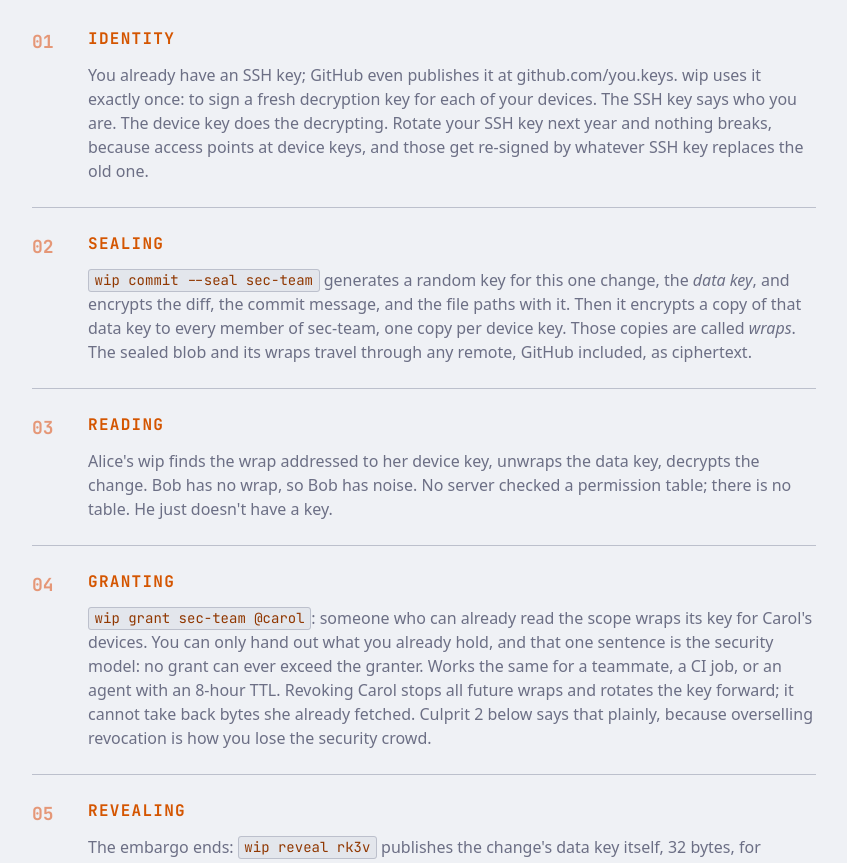
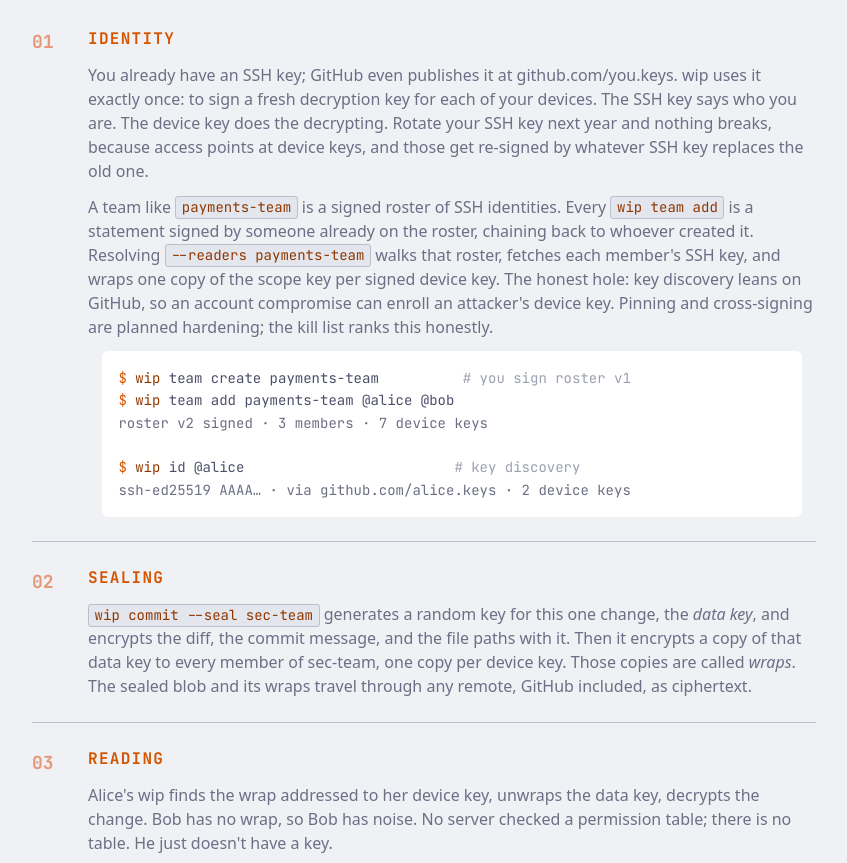
Before and after one commit to bitbonsai/wip-scm, a website: page website/public/rfc.html in a window 1280 px wide. Shown: the part 2611-3474 px from the top of the page, without its empty margins (216-1063 px from the left). Drawn offline with Linux system fonts and the light colour scheme.

Commit message:
Show key resolution mechanism: signed team rosters, SSH key discovery

```diff
--- a/website/public/rfc.html
+++ b/website/public/rfc.html
@@ -96,6 +96,13 @@
         <li>
           <h3>Identity</h3>
           <p>You already have an SSH key; GitHub even publishes it at github.com/you.keys. wip uses it exactly once: to sign a fresh decryption key for each of your devices. The SSH key says who you are. The device key does the decrypting. Rotate your SSH key next year and nothing breaks, because access points at device keys, and those get re-signed by whatever SSH key replaces the old one.</p>
+          <p>A team like <code>payments-team</code> is a signed roster of SSH identities. Every <code>wip team add</code> is a statement signed by someone already on the roster, chaining back to whoever created it. Resolving <code>--readers payments-team</code> walks that roster, fetches each member's SSH key, and wraps one copy of the scope key per signed device key. The honest hole: key discovery leans on GitHub, so an account compromise can enroll an attacker's device key. Pinning and cross-signing are planned hardening; the kill list ranks this honestly.</p>
+          <pre class="mini-term"><span class="t-prompt">$ </span><span class="t-cmd"><span class="t-bin">wip</span> team create payments-team          <span class="t-comment"># you sign roster v1</span></span>
+<span class="t-prompt">$ </span><span class="t-cmd"><span class="t-bin">wip</span> team add payments-team @alice @bob</span>
+<span class="t-out">roster v2 signed · 3 members · 7 device keys</span>
+
+<span class="t-prompt">$ </span><span class="t-cmd"><span class="t-bin">wip</span> id @alice                         <span class="t-comment"># key discovery</span></span>
+<span class="t-out">ssh-ed25519 AAAA… · via github.com/alice.keys · 2 device keys</span></pre>
         </li>
         <li>
           <h3>Sealing</h3>
```
Also changed, not shown: website/public/index.html (+9 -1 lines).
